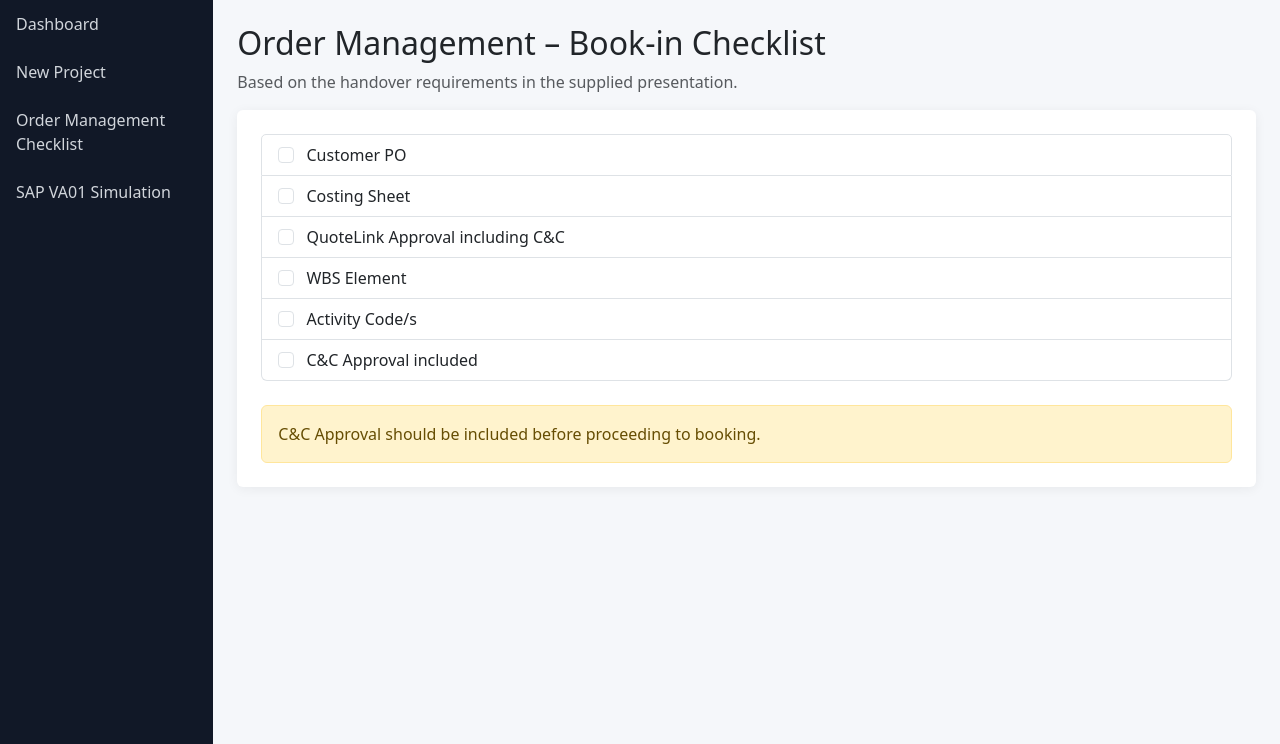
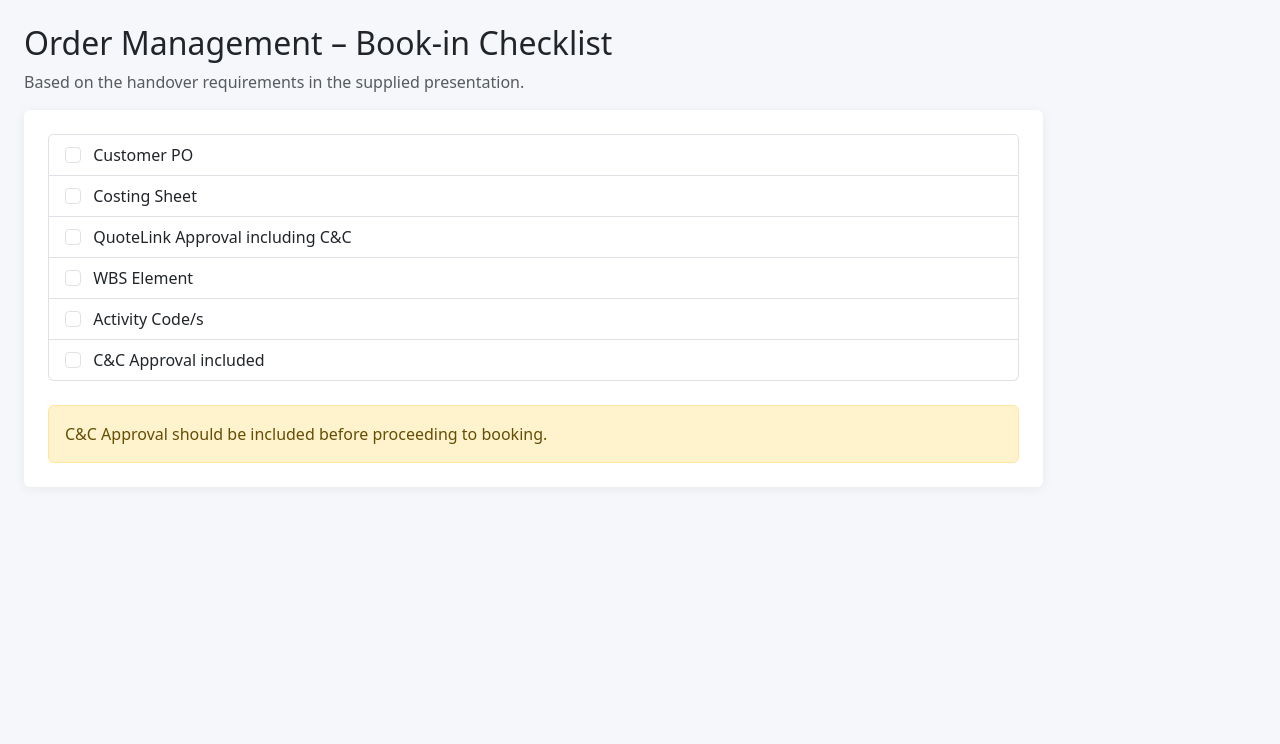
Before and after one commit to projnew8175/e2e-project, a Flask app: page /checklist in a window 1280 px wide. Shown: the part 56-800 px from the top of the page. Run offline with Flask 3, Linux system fonts and the light colour scheme; some libraries are stand-ins or nearby versions.

Commit message:
Update base.html

```diff
--- a/templates/base.html
+++ b/templates/base.html
@@ -19,9 +19,7 @@ body{background:#f5f7fa}.navbar{background:#1f2937}.brand{font-weight:700}
 </nav>
 <div class="container-fluid">
 <div class="row">
-<aside class="col-md-2 sidebar p-0">
-<a href="/">Dashboard</a><a href="/projects/new">New Project</a><a href="/checklist">Order Management Checklist</a><a href="/sap">SAP VA01 Simulation</a>
-</aside>
+
 <main class="col-md-10 p-4">
 {% with messages = get_flashed_messages(with_categories=true) %}
 {% for category,msg in messages %}<div class="alert alert-{{category}}">{{msg}}</div>{% endfor %}
```
